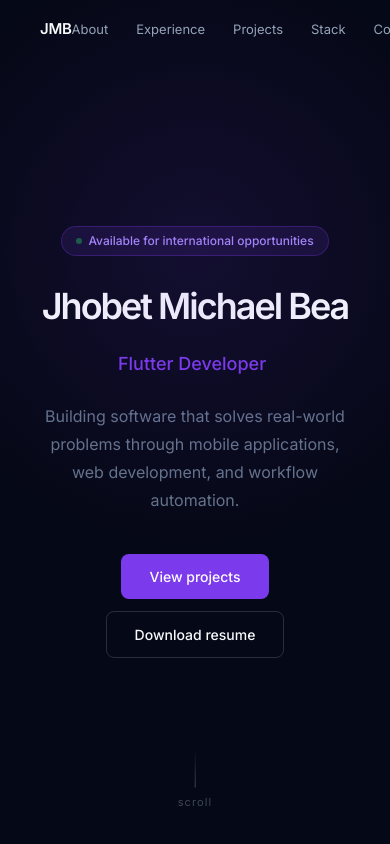
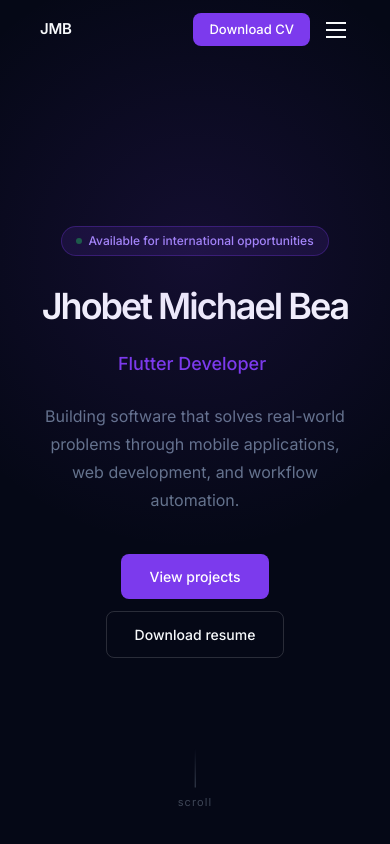
Before and after one commit to pichuu-afk/jhobet-portfolio, a Next.js app: page / in a window 390 px wide. Shown: the top 844 px of the page. Built offline with nearby package versions, Linux system fonts and the light colour scheme.

Commit message:
Implement mobile menu toggle in Nav component
Added mobile menu toggle functionality and updated styles.

```diff
--- a/components/Nav.tsx
+++ b/components/Nav.tsx
@@ -4,6 +4,7 @@ import Link from "next/link";
 
 export default function Nav() {
   const [scrolled, setScrolled] = useState(false);
+  const [menuOpen, setMenuOpen] = useState(false);
 
   useEffect(() => {
     const onScroll = () => setScrolled(window.scrollY > 20);
@@ -11,61 +12,72 @@ export default function Nav() {
     return () => window.removeEventListener("scroll", onScroll);
   }, []);
 
+  const links = ["About", "Experience", "Projects", "Stack", "Contact"];
+
   return (
-    <nav
-      style={{
-        position: "fixed",
-        top: 0,
-        left: 0,
-        right: 0,
-        zIndex: 100,
-        display: "flex",
-        alignItems: "center",
-        justifyContent: "space-between",
-        padding: "0 40px",
-        height: "60px",
-        background: scrolled ? "rgba(5,8,22,0.9)" : "transparent",
-        backdropFilter: scrolled ? "blur(16px)" : "none",
+    <>
+      <nav style={{
+        position: "fixed", top: 0, left: 0, right: 0, zIndex: 100,
+        display: "flex", alignItems: "center", justifyContent: "space-between",
+        padding: "0 40px", height: "60px",
+        background: scrolled || menuOpen ? "rgba(5,8,22,0.95)" : "transparent",
+        backdropFilter: scrolled || menuOpen ? "blur(16px)" : "none",
         borderBottom: scrolled ? "0.5px solid rgba(255,255,255,0.08)" : "0.5px solid transparent",
         transition: "all 0.3s ease",
-      }}
-    >
+      }}>
         <Link href="/" style={{ fontSize: 15, fontWeight: 600, color: "#F8FAFC", textDecoration: "none", letterSpacing: "-0.3px" }}>
           JMB
         </Link>
 
-      <div style={{ display: "flex", gap: 28 }}>
-        {["About", "Experience", "Projects", "Stack", "Contact"].map((item) => (
-          <a
-            key={item}
-            href={`#${item.toLowerCase()}`}
+        <div className="nav-links-desktop">
+          {links.map((item) => (
+            <a key={item} href={`#${item.toLowerCase()}`}
               style={{ fontSize: 13, color: "#94A3B8", textDecoration: "none", transition: "color 0.2s" }}
               onMouseEnter={(e) => (e.currentTarget.style.color = "#F8FAFC")}
               onMouseLeave={(e) => (e.currentTarget.style.color = "#94A3B8")}
-          >
-            {item}
-          </a>
+            >{item}</a>
           ))}
         </div>
 
-      <a
-        href="/JhobetMichaelBea_Resume.pdf"
-        download
-        style={{
-          fontSize: 13,
-          background: "#7C3AED",
-          color: "#fff",
-          padding: "7px 16px",
-          borderRadius: 8,
-          textDecoration: "none",
-          fontWeight: 500,
-          transition: "background 0.2s",
-        }}
+        <div style={{ display: "flex", alignItems: "center", gap: 12 }}>
+          <a href="/JhobetMichaelBea_Resume.pdf" download
+            style={{ fontSize: 13, background: "#7C3AED", color: "#fff", padding: "7px 16px", borderRadius: 8, textDecoration: "none", fontWeight: 500 }}
             onMouseEnter={(e) => (e.currentTarget.style.background = "#6D28D9")}
             onMouseLeave={(e) => (e.currentTarget.style.background = "#7C3AED")}
+          >Download CV</a>
+
+          <button
+            onClick={() => setMenuOpen(!menuOpen)}
+            style={{ display: "none", background: "none", border: "none", cursor: "pointer", padding: 4 }}
+            className="hamburger"
+            aria-label="Toggle menu"
           >
-        Download CV
-      </a>
+            <div style={{ width: 20, height: 2, background: "#F8FAFC", marginBottom: 5, transition: "all 0.2s", transform: menuOpen ? "rotate(45deg) translate(5px, 5px)" : "none" }} />
+            <div style={{ width: 20, height: 2, background: "#F8FAFC", marginBottom: menuOpen ? 0 : 5, transition: "all 0.2s", opacity: menuOpen ? 0 : 1 }} />
+            <div style={{ width: 20, height: 2, background: "#F8FAFC", transition: "all 0.2s", transform: menuOpen ? "rotate(-45deg) translate(5px, -5px)" : "none" }} />
+          </button>
+        </div>
       </nav>
+
+      {menuOpen && (
+        <div style={{
+          position: "fixed", top: 60, left: 0, right: 0, zIndex: 99,
+          background: "rgba(5,8,22,0.97)", backdropFilter: "blur(16px)",
+          borderBottom: "0.5px solid rgba(255,255,255,0.08)",
+          padding: "20px", display: "flex", flexDirection: "column", gap: 4,
+        }}>
+          {links.map((item) => (
+            <a key={item} href={`#${item.toLowerCase()}`}
+              onClick={() => setMenuOpen(false)}
+              style={{ fontSize: 16, color: "#94A3B8", textDecoration: "none", padding: "12px 0", borderBottom: "0.5px solid rgba(255,255,255,0.06)" }}
+            >{item}</a>
+          ))}
+        </div>
+      )}
+
+      <style>{`
+        @media (max-width: 768px) { .hamburger { display: block !important; } }
+      `}</style>
+    </>
   );
 }
```
Lines whose indentation alone changed are shown as unchanged.
